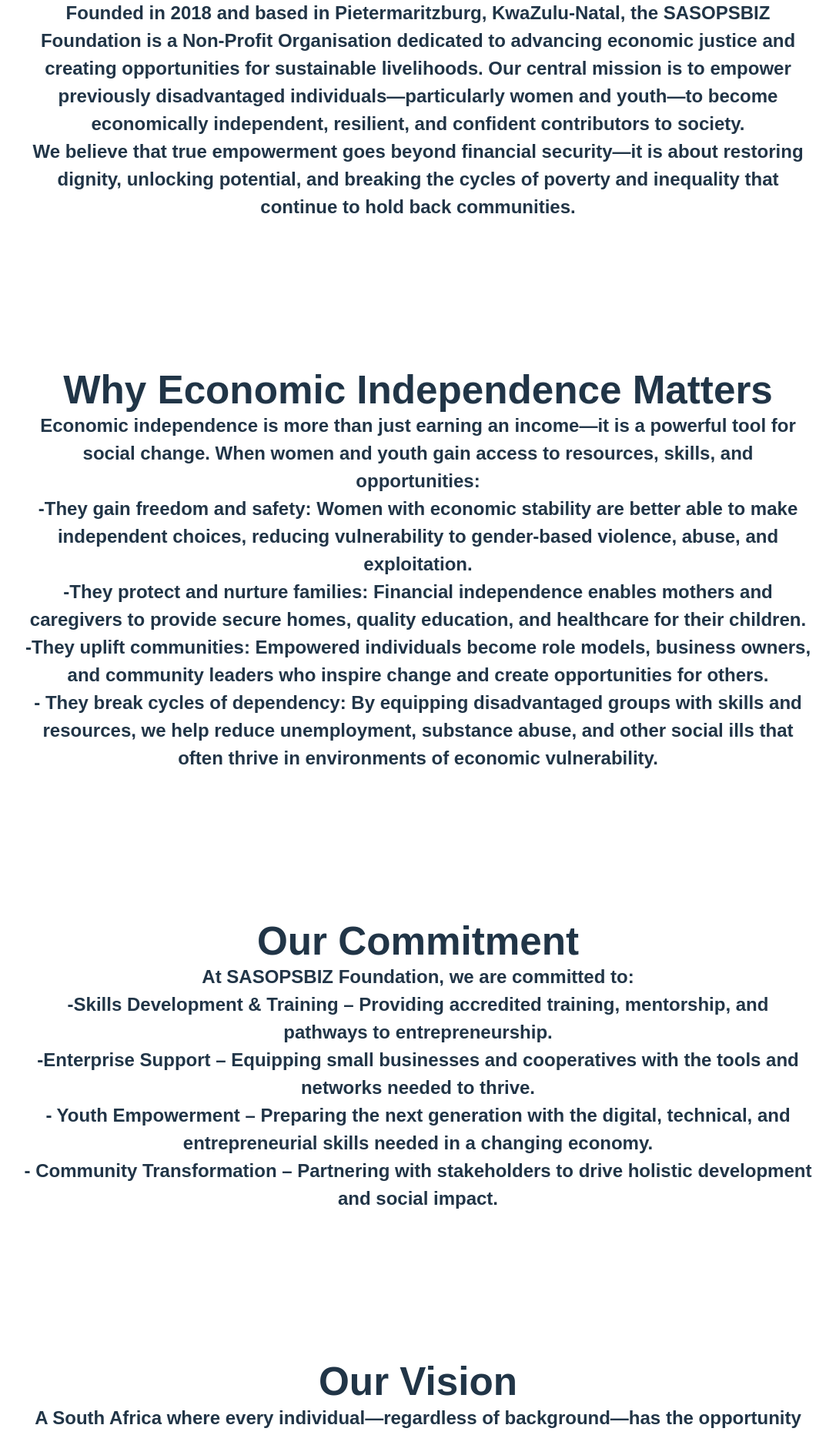
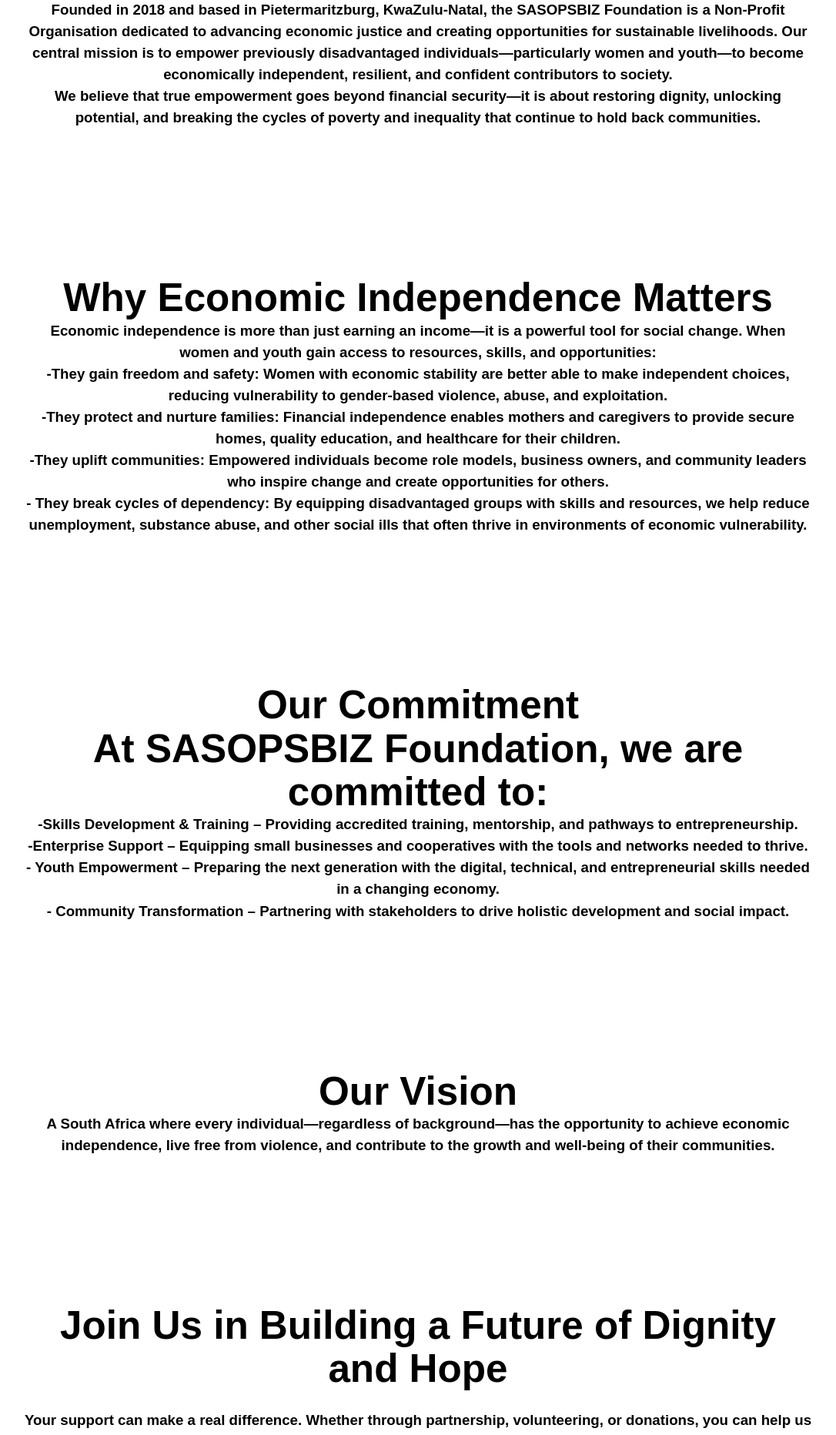
Before and after one commit to zibusisojnduna/Sasopsbiz-Foundation, a React (Vite) app: page / in a window 1280 px wide. Shown: the part 1526-3390 px from the top of the page at 77% size, without its empty margins (97-1183 px from the left). Built offline with nearby package versions, Linux system fonts and the light colour scheme.

Commit message:
map added

```diff
--- a/src/App.jsx
+++ b/src/App.jsx
@@ -15,17 +15,18 @@
 
   return (
     <>
-      <BrowserRouter>
-        <Routes>
-          <Route path='/' element={<Layout/>}>
-            <Route index element={<Home/>}/>
-            <Route path='team' element={<Team/>}/>
-            <Route path='events' element={<Events/>}/>
-            <Route path='opportunites' element={<Opportunities/>}/>
-            <Route path='contacts' element={<Contacts/>}/>
-          </Route>
-        </Routes>
-      </BrowserRouter>
+<BrowserRouter>
+  <Routes>
+    <Route path="/" element={<Layout />}>
+      <Route index element={<Home />} />
+      <Route path="team" element={<Team />} />
+      <Route path="events" element={<Events />} />
+      <Route path="opportunities" element={<Opportunities />} />
+      <Route path="contacts" element={<Contacts />} />
+    </Route>
+  </Routes>
+</BrowserRouter>
+
     </>
   )
 }
--- a/src/pages/contacts.jsx
+++ b/src/pages/contacts.jsx
@@ -9,26 +9,40 @@
                 Contact Us
             </title>
 
-            <div style={{margin:"5%", textAlign:"center", padding:"5%", display:""}}>
+            <div style={{margin:"5%", textAlign:"center", padding:"5%", color:"black" }}>
                 <h1>Feel free to contact us!</h1>
 
             </div>
 
-            <div style={{margin:"5%", textAlign:"center", padding:"5%", display:""}}>
+            <div style={{margin:"5%", textAlign:"center", padding:"5%", color:"black"}}>
+
+                <div style={{ position: "relative", paddingBottom: "56.25%", height: 0, overflow: "hidden" }}>
+  <iframe
+    src="https://www.google.com/maps/embed?pb=!1m18!1m12!1m3!1d3468.973434307408!2d30.375768874881903!3d-29.60445851101197!2m3!1f0!2f0!3f0!3m2!1i1024!2i768!4f13.1!3m3!1m2!1s0x1ef6bd006de5086f%3A0x1d59555e22f765f1!2sSASOPSBIZ!5e0!3m2!1sen!2sza!4v1756281868141!5m2!1sen!2sza"
+    style={{ position: "absolute", top: 0, left: 0, width: "100%", height: "100%", border: 0 }}
+    allowFullScreen
+    loading="lazy"
+    referrerPolicy="no-referrer-when-downgrade"
+  />
+</div>
 
             </div>
 
-            <div style={{margin:"5%", textAlign:"center", padding:"5%", display:""}}>
-                <MdOutlineEmail style={{color:"orange", size:"20"}} /><h3>Email Address:</h3><br></br>
-                <h4>siphelele@sasopsbiz</h4>
+            <div style={{margin:"5%", textAlign:"center", padding:"5%", color:"black"}}>
+
             </div>
 
-            <div style={{margin:"5%", textAlign:"center", padding:"5%", display:""}}>
+            <div style={{margin:"5%", textAlign:"center", padding:"5%", color:"black"}}>
+                <MdOutlineEmail style={{color:"orange", size:"20"}} /><h3>Email Address:</h3><br></br>
+                <h4>siphelele@sasopsbiz.co.za</h4>
+            </div>
+
+            <div style={{margin:"5%", textAlign:"center", padding:"5%", color:"black"}}>
                 <FaPhone style={{color:"orange"}} /><h3>Phone Number:</h3><br></br>
                 <h4>033 307 0898</h4>
             </div>
 
-            <div style={{margin:"5%", textAlign:"center", padding:"5%", display:""}}>
+            <div style={{margin:"5%", textAlign:"center", padding:"5%", color:"black"}}>
                 <IoMdPin style={{color:"orange"}} /><h3>Physical Address:</h3>
                 <h4>210 Longmarket Steet, Pietermaritzburg, 3201</h4>
             </div>
--- a/src/pages/events.jsx
+++ b/src/pages/events.jsx
@@ -1,6 +1,10 @@
 function Events(){
     return(
-        <></>
+        <section>
+            <title>
+                Events
+            </title>
+        </section>
     )
 }
 
--- a/src/pages/home.jsx
+++ b/src/pages/home.jsx
@@ -2,6 +2,9 @@
 function Home(){
     return(
         <section>
+            <title>
+                Home
+            </title>
             <div style={{margin:"5%", textAlign:"center", padding:"5%"}}>
                 <h2>Welcome to</h2><br></br>
                 <h1 style={{ color:"orange"}}>Sasopsbiz Foundation</h1>
@@ -13,85 +16,85 @@
                 </img>
             </div>
 
-            <div style={{margin:"5%", textAlign:"center", padding:"5%"}}>
+            <div style={{margin:"5%", textAlign:"center", padding:"5%", color:"black"}}>
                 <h1>Empowering Communities. Transforming Lives. Building a Just Future.</h1>
 
-                <h2>Founded in 2018 and based in Pietermaritzburg, KwaZulu-Natal, the SASOPSBIZ
+                <h3>Founded in 2018 and based in Pietermaritzburg, KwaZulu-Natal, the SASOPSBIZ
 Foundation is a Non-Profit Organisation dedicated to advancing economic justice and
 creating opportunities for sustainable livelihoods. Our central mission is to empower
 previously disadvantaged individuals—particularly women and youth—to become
-economically independent, resilient, and confident contributors to society.</h2>
+economically independent, resilient, and confident contributors to society.</h3>
 
-<h2>We believe that true empowerment goes beyond financial security—it is about restoring
+<h3>We believe that true empowerment goes beyond financial security—it is about restoring
 dignity, unlocking potential, and breaking the cycles of poverty and inequality that continue
-to hold back communities.</h2>
+to hold back communities.</h3>
 
 </div>
 
 
-<div style={{margin:"5%", textAlign:"center", padding:"5%"}}>
+<div style={{margin:"5%", textAlign:"center", padding:"5%", color:"black"}}>
    <h1>Why Economic Independence Matters</h1>
 
-<h2>Economic independence is more than just earning an income—it is a powerful tool for social
-change. When women and youth gain access to resources, skills, and opportunities:</h2>
+<h3>Economic independence is more than just earning an income—it is a powerful tool for social
+change. When women and youth gain access to resources, skills, and opportunities:</h3>
 
-<h2>-They gain freedom and safety: Women with economic stability are better able to
+<h3>-They gain freedom and safety: Women with economic stability are better able to
 make independent choices, reducing vulnerability to gender-based violence, abuse,
-and exploitation.</h2>
+and exploitation.</h3>
 
-<h2>-They protect and nurture families: Financial independence enables mothers and
+<h3>-They protect and nurture families: Financial independence enables mothers and
 caregivers to provide secure homes, quality education, and healthcare for their
-children.</h2>
+children.</h3>
 
-<h2>
+<h3>
     -They uplift communities: Empowered individuals become role models, business
 owners, and community leaders who inspire change and create opportunities for
 others.
-</h2>
+</h3>
 
-<h2>
+<h3>
     - They break cycles of dependency: By equipping disadvantaged groups with skills
 and resources, we help reduce unemployment, substance abuse, and other social ills
 that often thrive in environments of economic vulnerability.
-</h2>
+</h3>
 </div>
 
-<div style={{margin:"5%", textAlign:"center", padding:"5%"}}>
+<div style={{margin:"5%", textAlign:"center", padding:"5%", color:"black"}}>
     <h1>Our Commitment</h1>
 
-<h2>At SASOPSBIZ Foundation, we are committed to:</h2>
+<h1>At SASOPSBIZ Foundation, we are committed to:</h1>
 
-<h2>-Skills Development &amp; Training – Providing accredited training, mentorship, and
-pathways to entrepreneurship.</h2>
+<h3>-Skills Development &amp; Training – Providing accredited training, mentorship, and
+pathways to entrepreneurship.</h3>
 
-<h2>-Enterprise Support – Equipping small businesses and cooperatives with the tools
-and networks needed to thrive.</h2>
+<h3>-Enterprise Support – Equipping small businesses and cooperatives with the tools
+and networks needed to thrive.</h3>
 
-<h2>- Youth Empowerment – Preparing the next generation with the digital, technical, and
-entrepreneurial skills needed in a changing economy.</h2>
+<h3>- Youth Empowerment – Preparing the next generation with the digital, technical, and
+entrepreneurial skills needed in a changing economy.</h3>
 
-<h2>
+<h3>
     - Community Transformation – Partnering with stakeholders to drive holistic
 development and social impact.
-</h2>
+</h3>
 </div>
 
-<div style={{margin:"5%", textAlign:"center", padding:"5%"}}>
+<div style={{margin:"5%", textAlign:"center", padding:"5%", color:"black"}}>
     <h1>Our Vision</h1>
 
-<h2>A South Africa where every individual—regardless of background—has the opportunity to
+<h3>A South Africa where every individual—regardless of background—has the opportunity to
 achieve economic independence, live free from violence, and contribute to the growth and
-well-being of their communities.</h2>
+well-being of their communities.</h3>
 
 </div>
 
-<div style={{margin:"5%", textAlign:"center", padding:"5%"}}>
+<div style={{margin:"5%", textAlign:"center", padding:"5%", color:"black"}}>
     <h1>Join Us in Building a Future of Dignity and Hope</h1><br></br>
 
-<h2>Your support can make a real difference. Whether through partnership, volunteering, or
+<h3>Your support can make a real difference. Whether through partnership, volunteering, or
 donations, you can help us expand our reach and change more lives. Together, we can break
 barriers, create opportunities, and build safer, more inclusive communities for women,
-children, and generations to come.</h2>
+children, and generations to come.</h3>
 </div>
 
 
--- a/src/pages/opportunities.jsx
+++ b/src/pages/opportunities.jsx
@@ -1,6 +1,11 @@
 function Opportunities(){
     return(
-        <></>
+        <section>
+            <title>
+                Opportunities
+            </title>
+
+        </section>
     )
 }
 
--- a/src/pages/ourTeam.jsx
+++ b/src/pages/ourTeam.jsx
@@ -9,6 +9,11 @@
 
             <div style={{margin:"5%", textAlign:"center", padding:"5%", display:""}}>
                 <table>
+                    <tr>
+                        <th style={{padding:"5%"}}><img></img></th>
+                    </tr>
+
+
                     <tr>
                         <th style={{padding:"5%"}}>Fidzani Nduna</th>
                         <th style={{padding:"5%"}}>Cynthia Vilakazi</th>
```
Also changed, not shown: src/assets/Nduna-crop.jpg (added).
